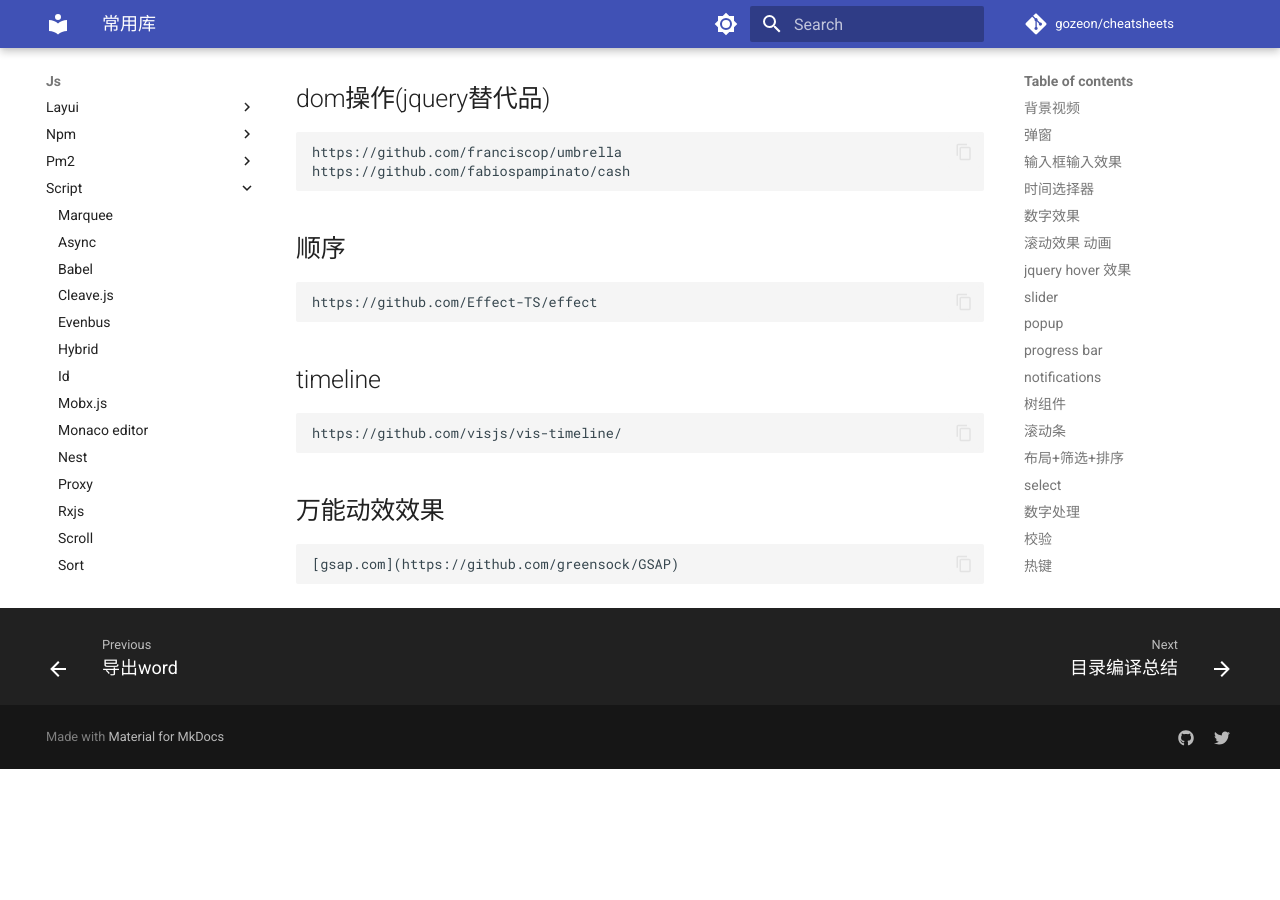
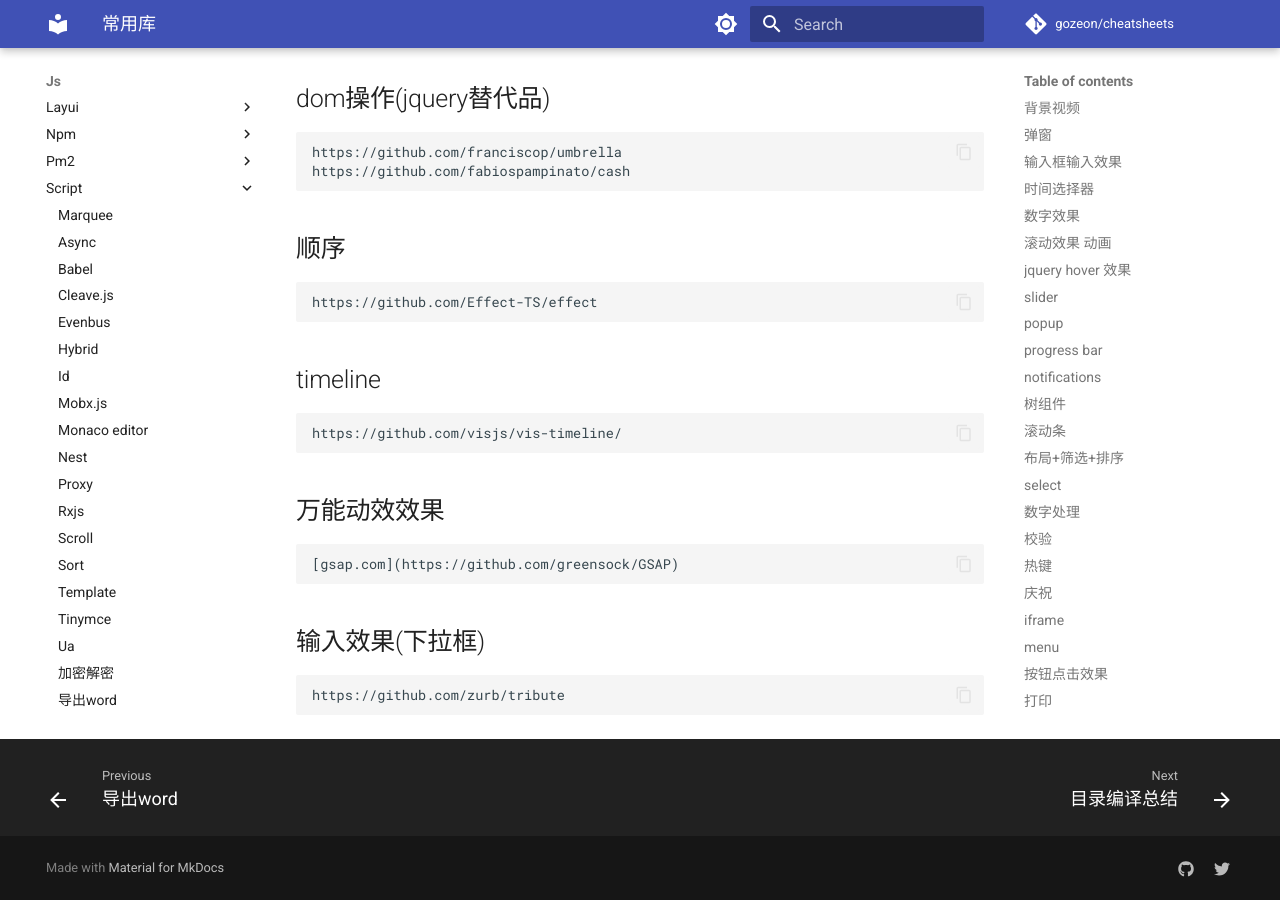
Before and after one commit to gozeon/cheatsheets, an MkDocs documentation site: the page built from docs/js/script/常用库.md, in a window 1280 px wide and 900 px high, scrolled down 4993 px. Built offline with MkDocs 1.6.1 and Material for MkDocs 9.7.7, drawn with Linux system fonts in a browser that asks for light colours; comment, search, counter and statistics services are not loaded; before the commit the page ends 5762 px from its top, so only the background shows below that.

Commit message:
Add input effect section to 常用库.md

```diff
--- a/docs/js/script/常用库.md
+++ b/docs/js/script/常用库.md
@@ -174,3 +174,7 @@
 
 ## 万能动效效果
     [gsap.com](https://github.com/greensock/GSAP)
+
+## 输入效果(下拉框)
+
+    https://github.com/zurb/tribute
```
